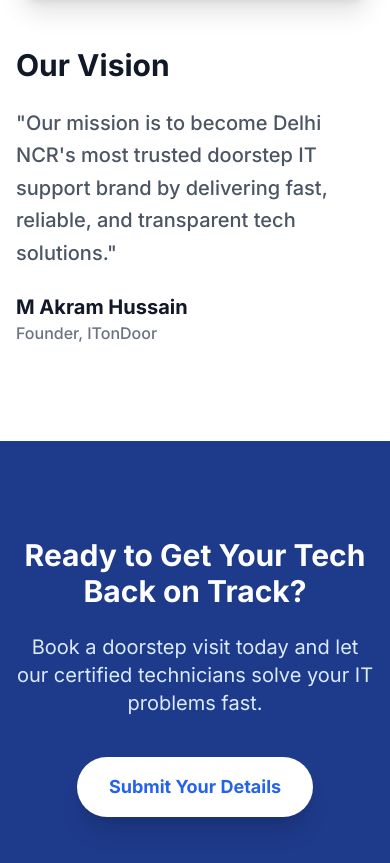
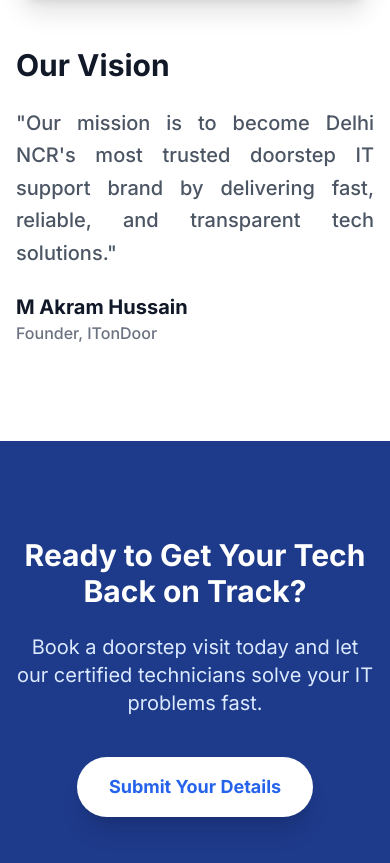
Before and after one commit to shivam886/itondoor, a React (Vite) app: page /#/ in a window 390 px wide. Shown: the part 7040-7903 px from the top of the page. Built offline with nearby package versions, Linux system fonts and the light colour scheme.

Commit message:
Justify Our Vision blockquote on mobile

```diff
--- a/src/pages/Home.tsx
+++ b/src/pages/Home.tsx
@@ -376,7 +376,7 @@
             </motion.div>
             <motion.div {...fadeIn} className="w-full md:w-2/3">
               <h2 className="text-3xl font-bold mb-6 dark:text-white">Our Vision</h2>
-              <blockquote className="text-xl md:text-2xl font-medium text-gray-600 dark:text-gray-300 leading-relaxed mb-6">
+              <blockquote className="text-justify md:text-left text-xl md:text-2xl font-medium text-gray-600 dark:text-gray-300 leading-relaxed mb-6">
                 "Our mission is to become Delhi NCR's most trusted doorstep IT support brand by delivering fast, reliable, and transparent tech solutions."
               </blockquote>
               <div>
```
